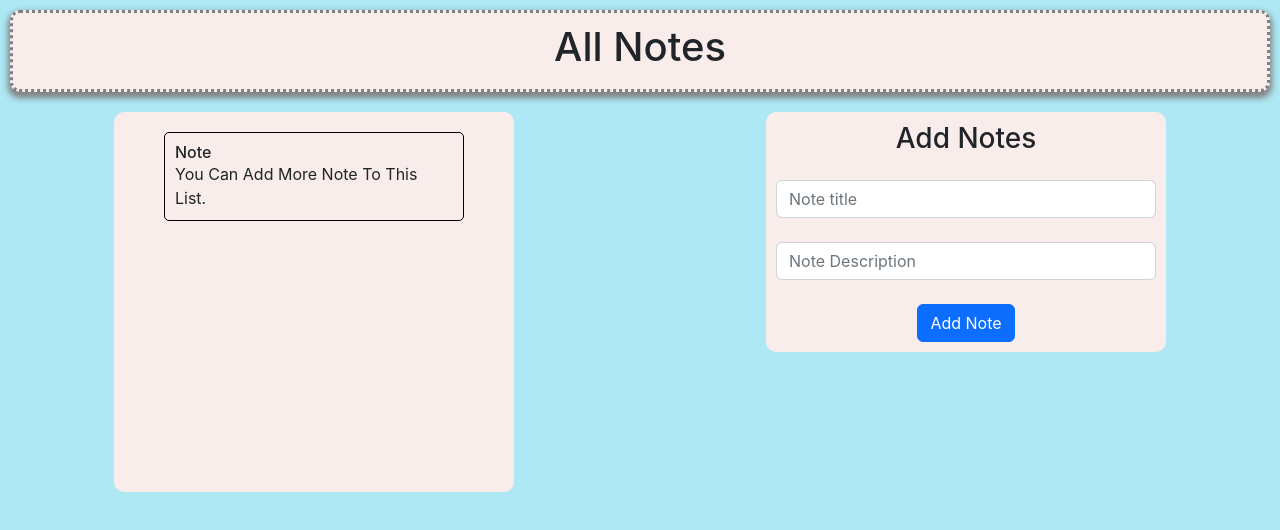
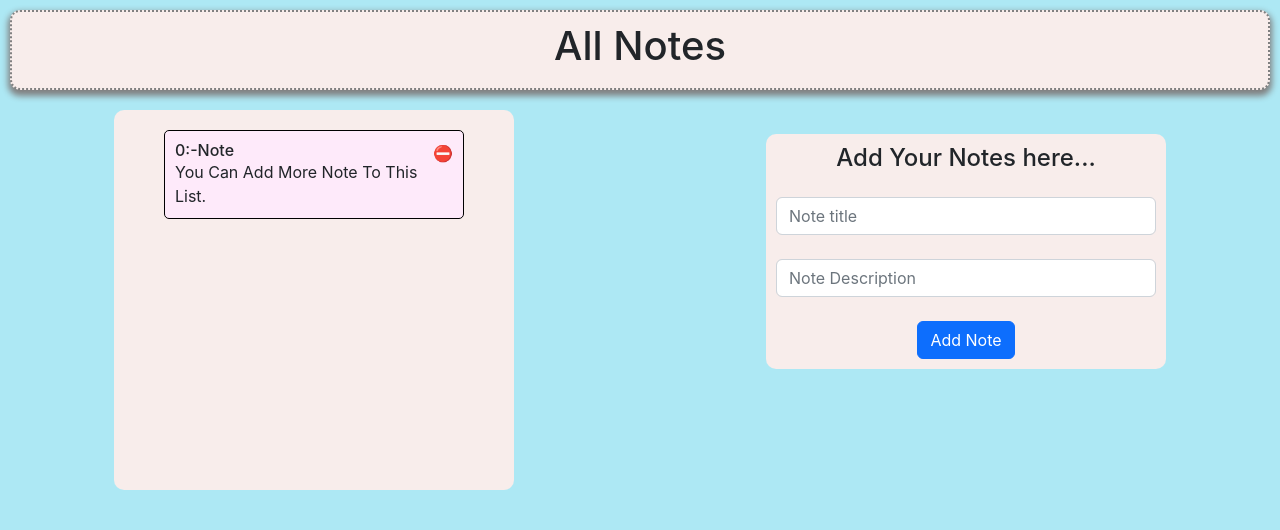
Before and after one commit to AvishkarMandlik/tiny-notes, a React (Create React App) app: page / in a window 1280 px wide. Shown: the top 530 px of the page. Built offline with nearby package versions, Linux system fonts and the light colour scheme.

Commit message:
feat:delete note

```diff
--- a/src/components/Note/Note.css
+++ b/src/components/Note/Note.css
@@ -1,4 +1,5 @@
 .card-note{
+    background-color: #feeafa;
     border: 1px solid black;
     width: 300px;
     border-radius: 5px;
@@ -7,6 +8,7 @@
     display: block;
     margin-left: auto;
     margin-right: auto;
+    position: relative;
 }
 .card-note-title{
     margin: 0;
@@ -15,3 +17,10 @@
 .card-note-content{
     margin: 0;
 }
+
+.delete-button{
+    position: absolute;
+    top: 10px;
+    right: 10px;
+    cursor: pointer;
+}
--- a/src/components/Note/Note.js
+++ b/src/components/Note/Note.js
@@ -1,10 +1,35 @@
 import React from 'react'
+import swal from 'sweetalert'
+
 import "./Note.css"
-function Note({title,content}) {
+function Note({title,content,noteIndex}) {
+
+  function deleteNote(){
+
+    const notes = localStorage.getItem("notes");
+    if(notes)
+    {
+      const temp = JSON.parse(notes);
+      temp.splice(noteIndex, 1);
+      localStorage.setItem("notes",JSON.stringify(temp))
+    }
+
+    swal({
+      title:"Deleted !",
+      text: "Your Note has been deleted.",
+      icon:"success",
+    })
+
+    // when delete one Reload home.js
+    window.location.reload();
+
+  }
+
   return (
     <div className='card-note'>
-        <h6 className='card-note-title'>{title}</h6>
+        <h6 className='card-note-title'>{noteIndex}:-{title}</h6>
         <p className='card-note-content'>{content}</p>
+        <span className="delete-button" onClick={deleteNote}>⛔</span>
     </div>
   )
 }
--- a/src/views/Home/Home.css
+++ b/src/views/Home/Home.css
@@ -5,7 +5,7 @@
 box-shadow: 0px 4px 6px 2px grey;
 background-color:#f8edeb;
 margin-bottom: 20px;
-border: 3px dotted grey;
+border: 2px dotted grey;
 }
 
 .app-title{
--- a/src/views/Home/Home.js
+++ b/src/views/Home/Home.js
@@ -9,9 +9,22 @@
   const [notes, setNotes] = useState([
     {
       title: "Note",
-      content: "You Can Add More Note To This List.",
-    },
-  ]);
+      content: "You Can Add More Note To This List."
+    }
+  ])
+
+  useEffect(()=>{
+    const notes = localStorage.getItem("notes")
+    if(notes){
+      setNotes(JSON.parse(notes))
+    }
+  }, [])
+
+  useEffect(()=>{
+    if(notes.length > 1){
+      localStorage.setItem("notes", JSON.stringify(notes))
+    }
+  }, [notes])
 
   const [title, setTitle] = useState("")
   const [content, setContent] = useState("")
@@ -40,10 +53,10 @@
       icon: "success",
     });
 
-
     setTitle("")
     setContent("")
   }
+
   return (
     <div>
       <div className="app-title-container">
@@ -53,13 +66,13 @@
         <div className="col-md-6">
           <div className="notes-container">
             {notes.map((note, index) => {
-              return <Note title={note.title} content={note.content} />;
+              return <Note title={note.title} content={note.content} noteIndex={index} />
             })}
           </div>
         </div>
-        <div className="col-md-6">
+        <div className="col-md-6 mt-4">
           <div className="note-editor-container">
-            <h3 className="text-center">Add Notes</h3>
+            <h4 className="text-center">Add Your Notes here...</h4>
             <form>
               <div>
                 <input type="text" onChange={(e)=>{setTitle(e.target.value)}} value={title} className="form-control mt-4" placeholder="Note title" />
```
